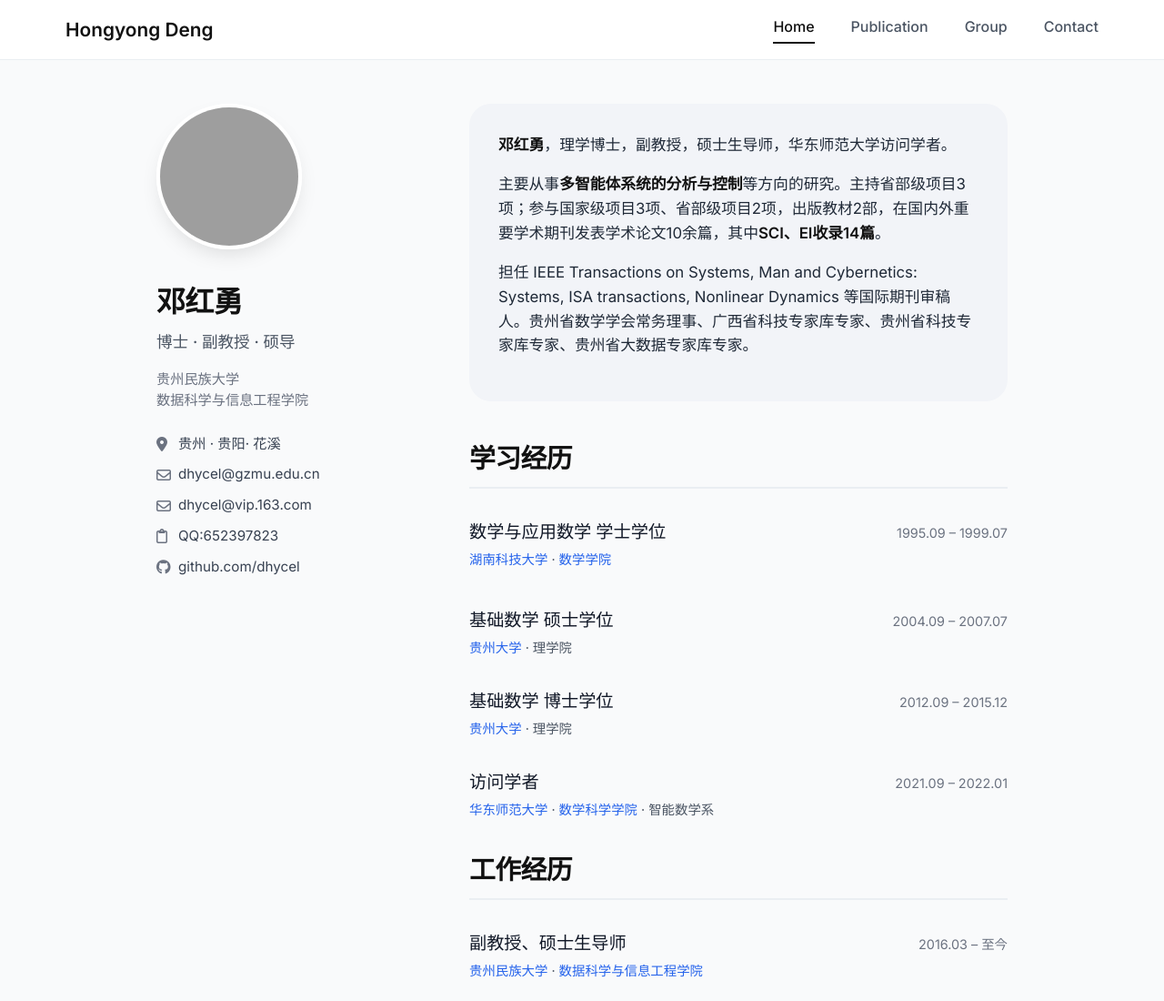
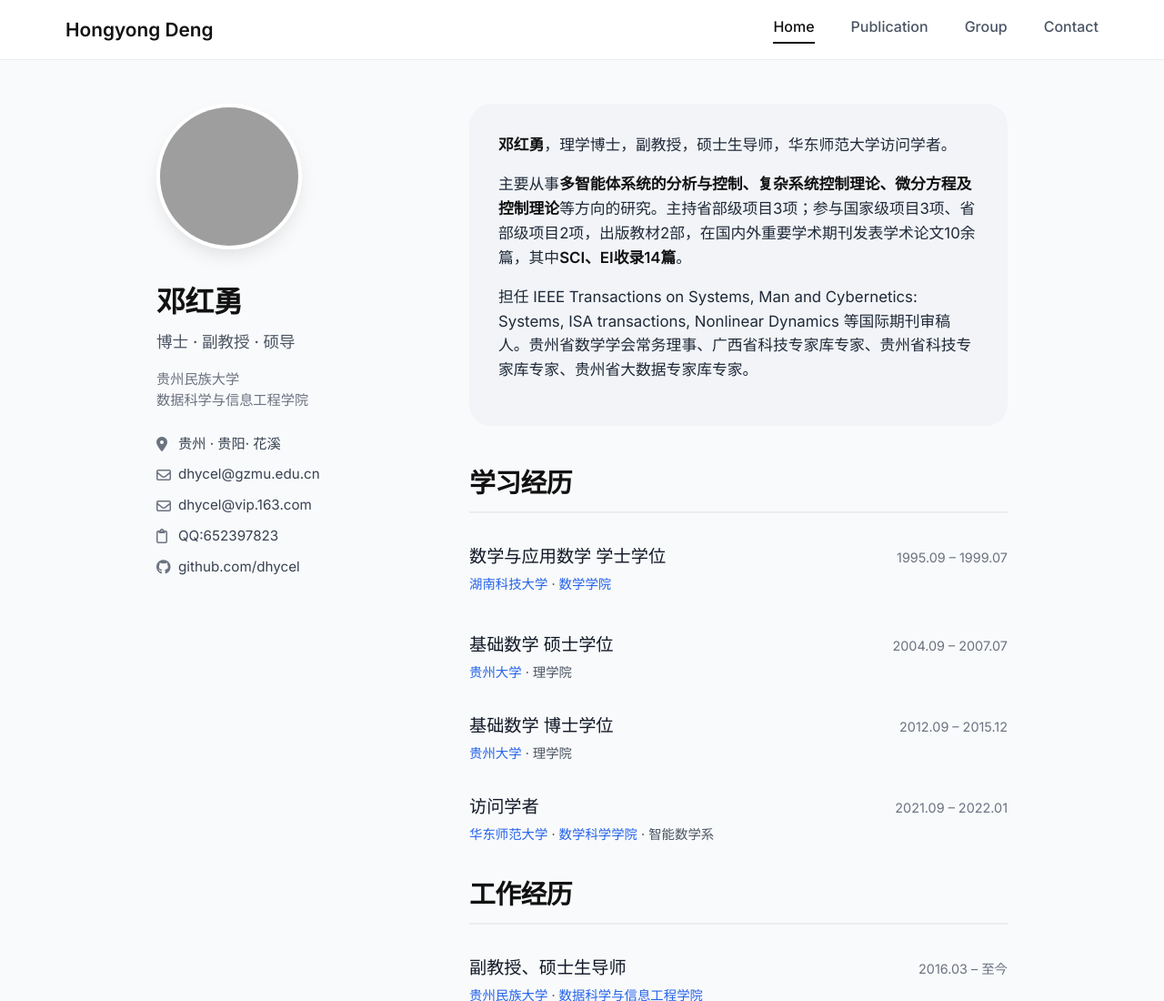
Before and after one commit to dhycel/dhycel.github.io, a plain HTML site: page index.html in a window 1280 px wide. Shown: the top 1100 px of the page at 91% size. Drawn offline with Linux system fonts and the light colour scheme; grey boxes are pictures that could not be loaded.

Commit message:
Update index.html

```diff
--- a/index.html
+++ b/index.html
@@ -516,7 +516,7 @@
                     <!-- 自我介绍 -->
                     <div class="bio">
                         <p><strong>邓红勇</strong>，理学博士，副教授，硕士生导师，华东师范大学访问学者。</p>
-                        <p>主要从事<strong>多智能体系统的分析与控制</strong>等方向的研究。主持省部级项目3项；参与国家级项目3项、省部级项目2项，出版教材2部，在国内外重要学术期刊发表学术论文10余篇，其中<strong>SCI、EI收录14篇</strong>。</p>
+                        <p>主要从事<strong>多智能体系统的分析与控制、复杂系统控制理论、微分方程及控制理论</strong>等方向的研究。主持省部级项目3项；参与国家级项目3项、省部级项目2项，出版教材2部，在国内外重要学术期刊发表学术论文10余篇，其中<strong>SCI、EI收录14篇</strong>。</p>
                         <p>担任 IEEE Transactions on Systems, Man and Cybernetics: Systems, ISA transactions, Nonlinear Dynamics 等国际期刊审稿人。贵州省数学学会常务理事、广西省科技专家库专家、贵州省科技专家库专家、贵州省大数据专家库专家。</p>
                     </div>
 
```
